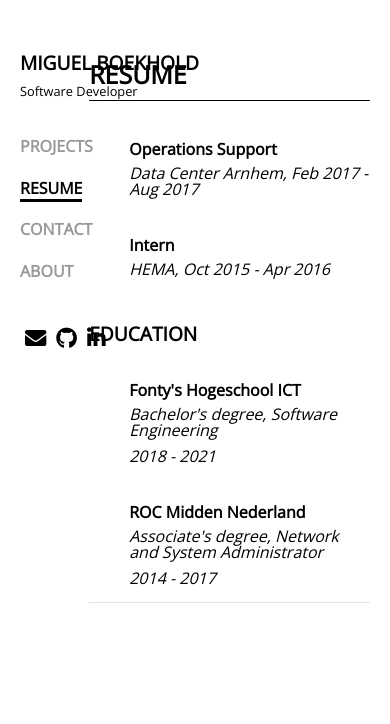
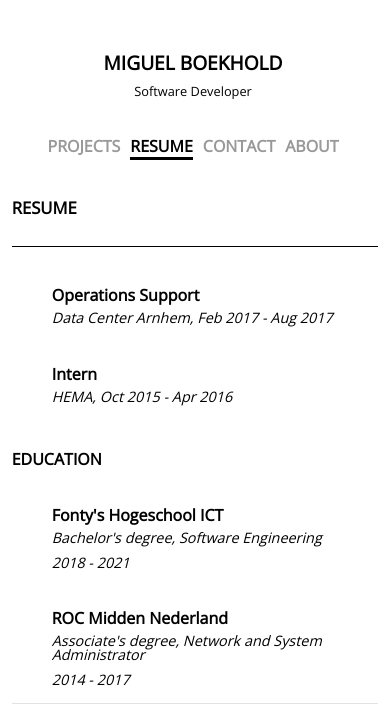
Before and after one commit to mboekhold/mboekhold.github.io, a Vue app: page /resume in a window 390 px wide. Shown: the top 724 px of the page. Built offline with nearby package versions, Linux system fonts and the light colour scheme; a small style sheet from the web is missing; the HTML template or start-up script is replaced by a standard one.

Commit message:
Some media styling for responsiveness for mobiles

```diff
--- a/src/App.vue
+++ b/src/App.vue
@@ -91,7 +91,7 @@ a { text-decoration: none; color: black; outline: none;}
 }
 
 h1{
-    font-size: 1.2em !important;
+    font-size: 1.2em;
     text-transform: uppercase;
 }
 
@@ -162,4 +162,61 @@ h1{
     height: 0;
     visibility: hidden;
 }
+/* Layouts small than 600px, mainly mobile */
+@media only screen and (max-width: 480px ), screen and(max-device-width: 480px), screen and (max-width: 600px ){
+    html {
+      -webkit-text-size-adjust: none;
+  }
+
+  .socials {
+      display:none;
+  }
+  .header {
+    padding: 10px 0 20px 0;
+    margin: 0 0 30px 0;
+    border-bottom: 1px solid #000;
+    font-size:1.3em;
+    line-height: .7em;
+}
+
+  .header h1 { font-size: .8em;}
+  h2 { font-size: .7em;}
+  h3 { font-size: .7.0em;}
+  h4 { font-size: .9em;}
+  h5 { font-size: .8em;}
+
+  .left-container {
+      text-align: center;
+      width: 99%;
+      padding-bottom: 15px;
+      margin: 0 auto;
+      position: relative;
+  }
+
+  .main {
+      width: 94%;
+      margin: 0 auto 30px auto;
+      padding: 0;
+      float: none;
+  }
+
+  .nav {
+      position: relative;
+    margin-top: 0;
+    top:0;
+    right: 0;
+    width: 100%;
+    height: auto;
+    margin: 0;
+    display: block;
+  }
+
+  .nav li {
+      font-size: 1em;
+    margin: 0 0 0 0;
+    display: inline-block;
+    padding: 0 5px 0 5px;
+  }
+
+}
 </style>
--- a/src/components/Resume.vue
+++ b/src/components/Resume.vue
@@ -64,4 +64,12 @@ export default {
   font-size:1.3em;
   line-height: .7em;
 }
+@media only screen and (max-width: 480px ), screen and(max-device-width: 480px), screen and (max-width: 600px ){
+    html {
+      -webkit-text-size-adjust: none;
+  }
+.education-header{
+      font-size: 1em;
+  }
+}
 </style>
```
